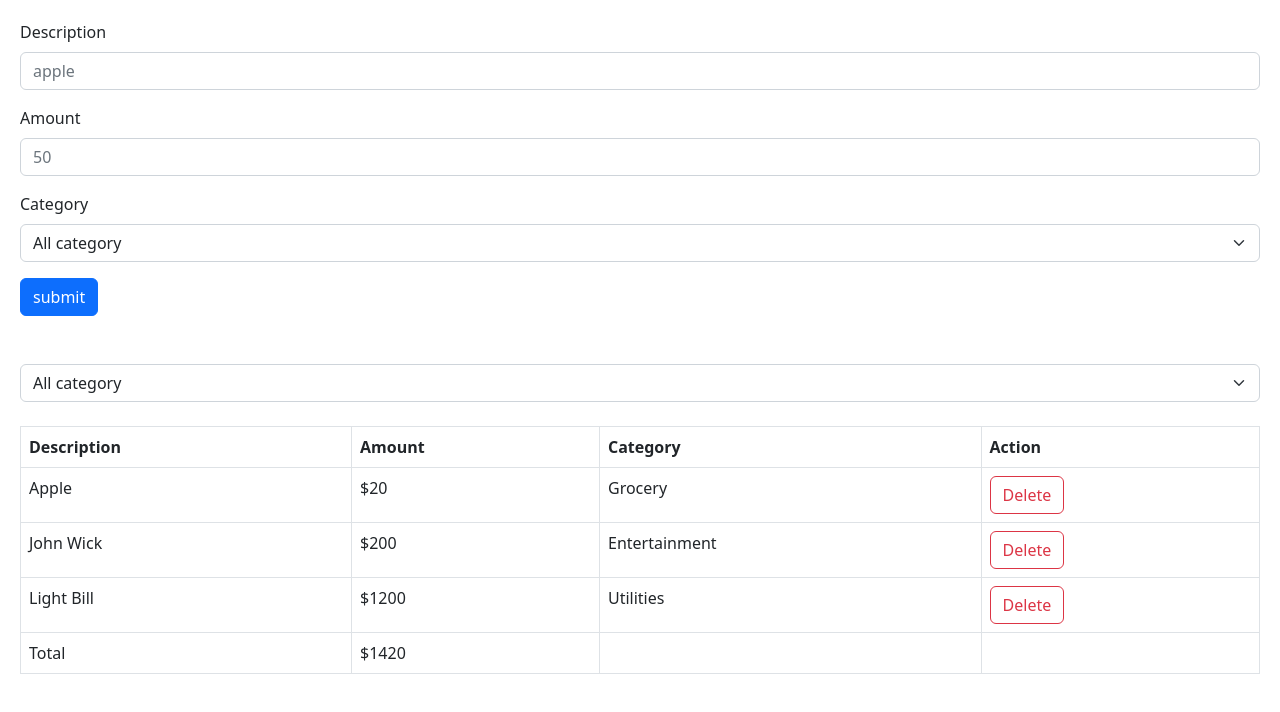
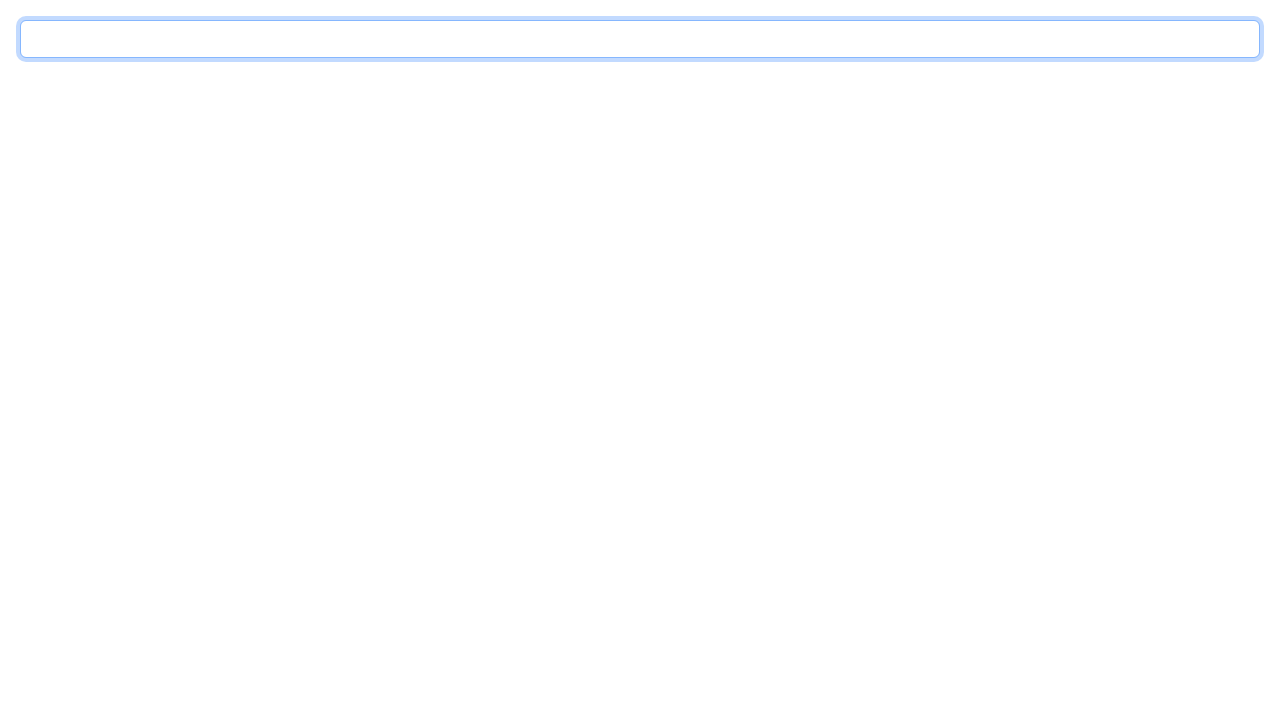
Before and after one commit to jaymanale/Game-Db-App, a React (Vite) app: page / in a window 1280 px wide. Shown: the top 712 px of the page. Built offline with nearby package versions, Linux system fonts and the light colour scheme.

Commit message:
Use effect sample example

```diff
--- /dev/null
+++ b/src/components/useEffects/UseEffectExplain.tsx
@@ -0,0 +1,19 @@
+import React, { InputHTMLAttributes, useEffect, useRef } from "react";
+
+const UseEffectExplain = () => {
+  const inputRef = useRef<HTMLInputElement>(null);
+
+  useEffect(() => {
+    // side effect, that need to b run after rendering the component
+    if (inputRef.current) inputRef.current.focus();
+    document.title = "Mu APP";
+  });
+
+  return (
+    <div>
+      <input ref={inputRef} type="text" className="form-control"></input>
+    </div>
+  );
+};
+
+export default UseEffectExplain;
--- /dev/null
+++ b/src/components/useEffects/UseEffectsMain.tsx
@@ -0,0 +1,8 @@
+import React from "react";
+import UseEffectExplain from "./UseEffectExplain";
+
+const UseEffectsMain = () => {
+  return <UseEffectExplain />;
+};
+
+export default UseEffectsMain;
--- a/src/main.tsx
+++ b/src/main.tsx
@@ -3,8 +3,10 @@ import ReactDOM from "react-dom/client";
 import App from "./App";
 import "bootstrap/dist/css/bootstrap.css";
 import "./App.css";
+import UseEffectsMain from "./components/useEffects/UseEffectsMain";
 ReactDOM.createRoot(document.getElementById("root") as HTMLElement).render(
   <React.StrictMode>
-    <App />
+    {/* <App />  */}
+    <UseEffectsMain />
   </React.StrictMode>
 );
```
